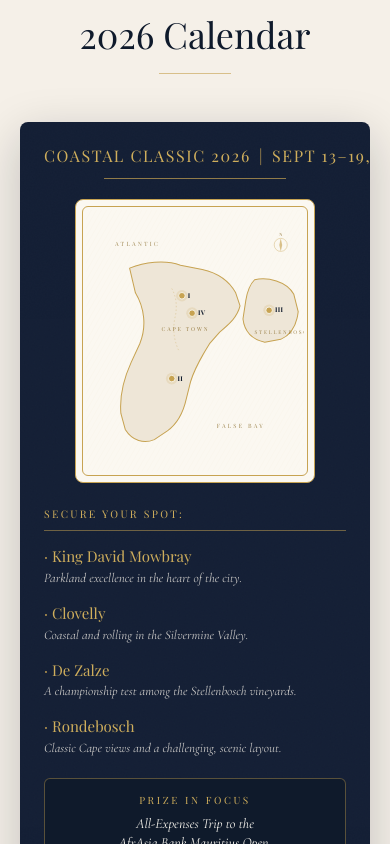
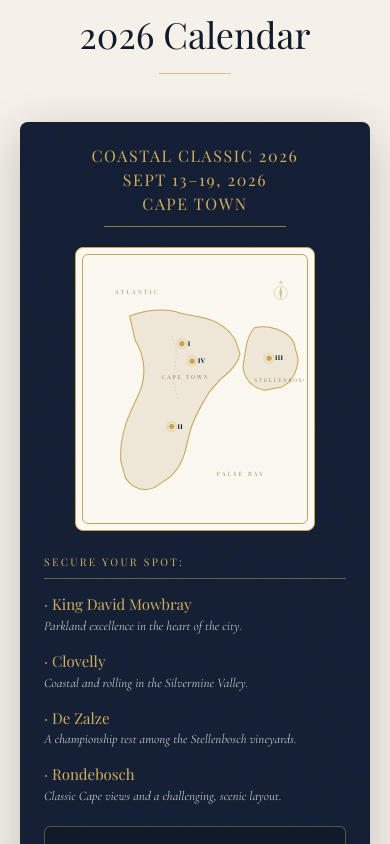
Before and after one commit to Mutombe/demo-bard-santner-golf-v3, a React (Vite) app: page / in a window 390 px wide. Shown: the part 1540-2384 px from the top of the page. Built offline with nearby package versions, Linux system fonts and the light colour scheme; a web font is replaced by a local one.

Commit message:
V3: Coastal card header stacks vertically on mobile (pipes hidden, each segment centered) + cards self-size on desktop (items-start)

```diff
--- a/src/components/NavyEventPanel.jsx
+++ b/src/components/NavyEventPanel.jsx
@@ -33,7 +33,7 @@ export default function NavyEventPanel({ event }) {
       {/* ── A) HEADER — one centred line, pipe separators ───────────── */}
       <header className="relative text-center">
         <h3
-          className="font-display text-gold-400 tracking-[0.1em] leading-tight text-balance"
+          className="font-display text-gold-400 tracking-[0.1em] leading-tight flex flex-col md:flex-row items-center justify-center gap-y-1 md:gap-y-0"
           style={{ fontSize: 'clamp(1rem, 2vw, 1.4rem)' }}
         >
           <span className="whitespace-nowrap">
@@ -45,7 +45,7 @@ export default function NavyEventPanel({ event }) {
               format={(n) => Math.round(n).toString()}
             />
           </span>
-          <span className="mx-2 sm:mx-3 text-gold-500">|</span>
+          <span className="hidden md:inline mx-2 lg:mx-3 text-gold-500">|</span>
           <span className="whitespace-nowrap">
             SEPT{' '}
             <CountUp from={1} to={13} duration={1700} format={(n) => Math.round(n).toString()} />
@@ -59,7 +59,7 @@ export default function NavyEventPanel({ event }) {
             />
             , 2026
           </span>
-          <span className="mx-2 sm:mx-3 text-gold-500">|</span>
+          <span className="hidden md:inline mx-2 lg:mx-3 text-gold-500">|</span>
           <span className="whitespace-nowrap">
             {(event.location || 'CAPE TOWN').toUpperCase()}
           </span>
--- a/src/pages/Home.jsx
+++ b/src/pages/Home.jsx
@@ -184,7 +184,12 @@ export default function Home() {
           </SectionReveal>
 
           <SectionReveal delay={100}>
-            <div className="grid grid-cols-1 lg:grid-cols-2 gap-6 lg:gap-7 items-stretch">
+            {/*
+              Cards are allowed to be their own height on desktop — no forced symmetry.
+              `items-start` so each card sizes to its own content and we don't leave
+              empty vertical space stretching one of them to match the taller sibling.
+            */}
+            <div className="grid grid-cols-1 lg:grid-cols-2 gap-6 lg:gap-7 items-start">
               <NavyEventPanel event={coastalClassic} />
               <CalendarEventCard />
             </div>
```
